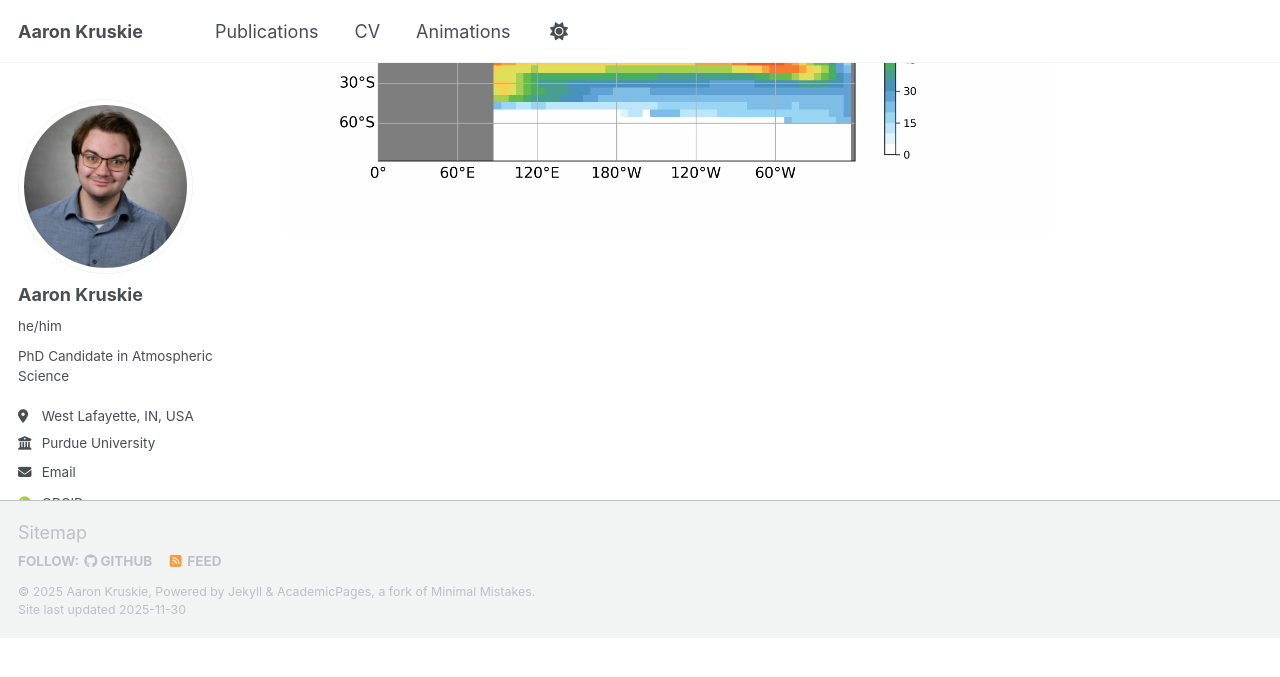
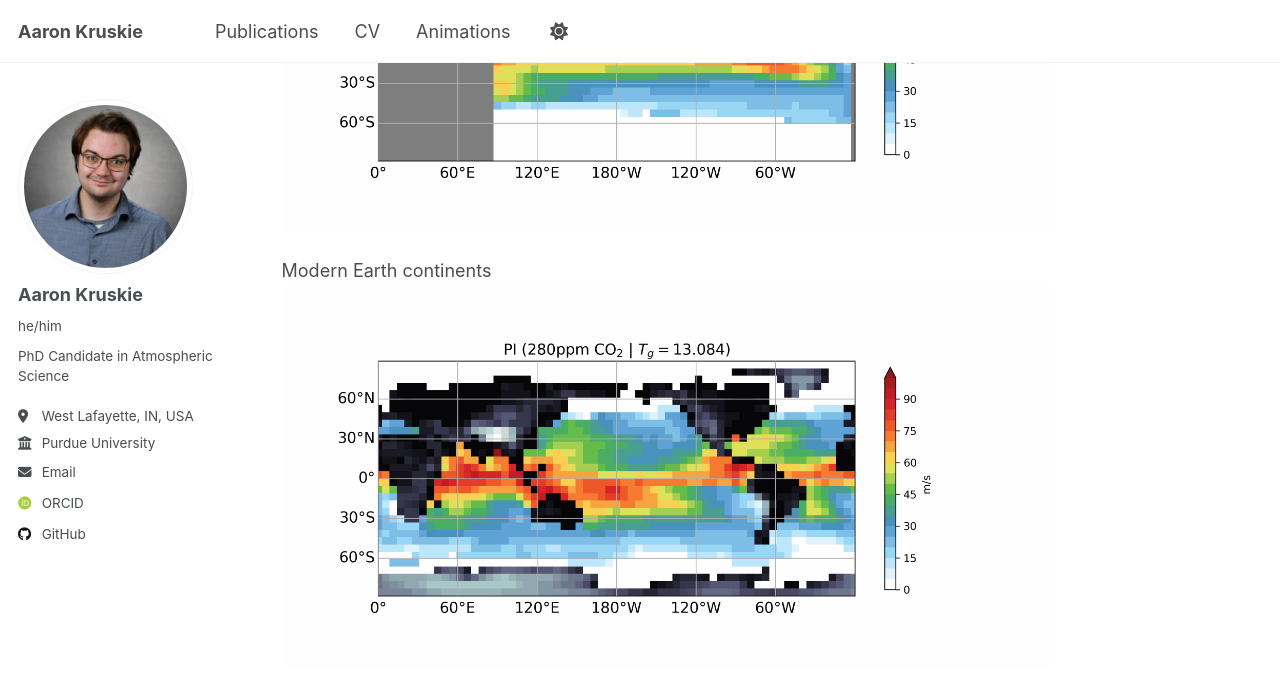
Before and after one commit to akruskie/akruskie.github.io, a Jekyll site: the page built from _pages/animations.md, in a window 1280 px wide and 900 px high, scrolled down 859 px. Shown: the top 677 px of the window. Built offline with Jekyll 4.4.1, drawn with Linux system fonts in a browser that asks for light colours; some web fonts are replaced; a script that is not in the unit is left out; before the commit the page ends 1497 px from its top, so only the background shows below that.

Commit message:
Update animations.md

```diff
--- a/_pages/animations.md
+++ b/_pages/animations.md
@@ -11,3 +11,6 @@ Aquaplanet
 
 Rectangle continent
 <img src="/files/WBC-PI.gif" alt="anim1">
+
+Modern Earth continents
+<img src="/files/re-oro-PI.gif" alt="anim1">
```
